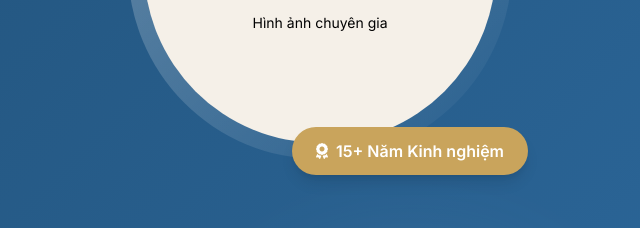
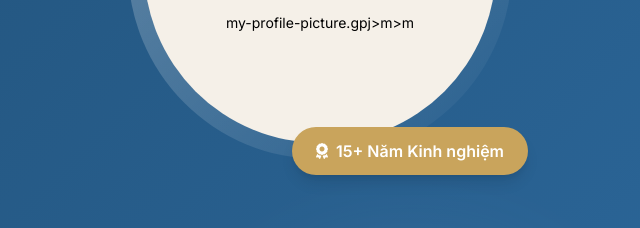
Before and after one commit to van-coaching-pigfarm/newsite, a plain HTML site: page index.html in a window 1280 px wide. Shown: the part 481-709 px from the top of the page, 636-1276 px from the left. Drawn offline with nearby package versions, Linux system fonts and the light colour scheme.

Commit message:
Update profile picture placeholder text

```diff
--- a/index.html
+++ b/index.html
@@ -226,7 +226,7 @@
                             <!-- Placeholder for profile image -->
                             <div class="text-center p-8">
                                 <i class="fas fa-user-tie text-8xl text-primary/30 mb-4"></i>
-                                <p class="text-primary/50 text-sm">Hình ảnh chuyên gia</p>
+                                <p class="text-primary/50 text-sm">my-profile-picture.gpj>m>m
                             </div>
                         </div>
                         <div class="absolute -bottom-4 -right-4 bg-gold text-white px-6 py-3 rounded-full font-semibold shadow-lg">
```
